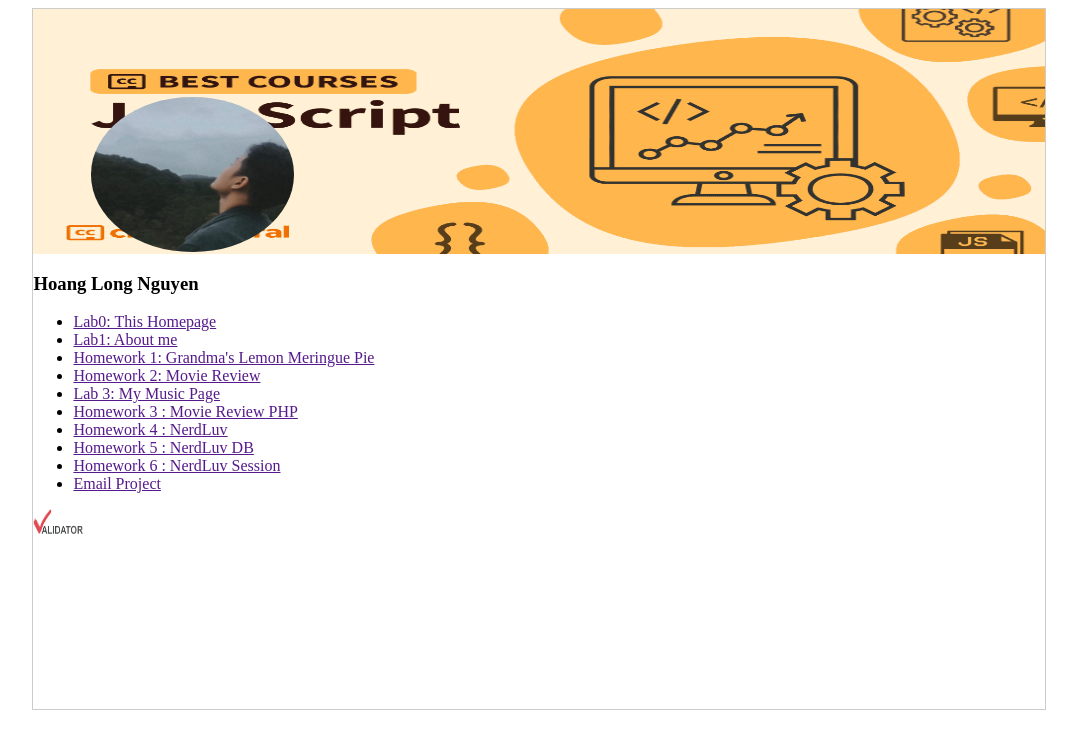
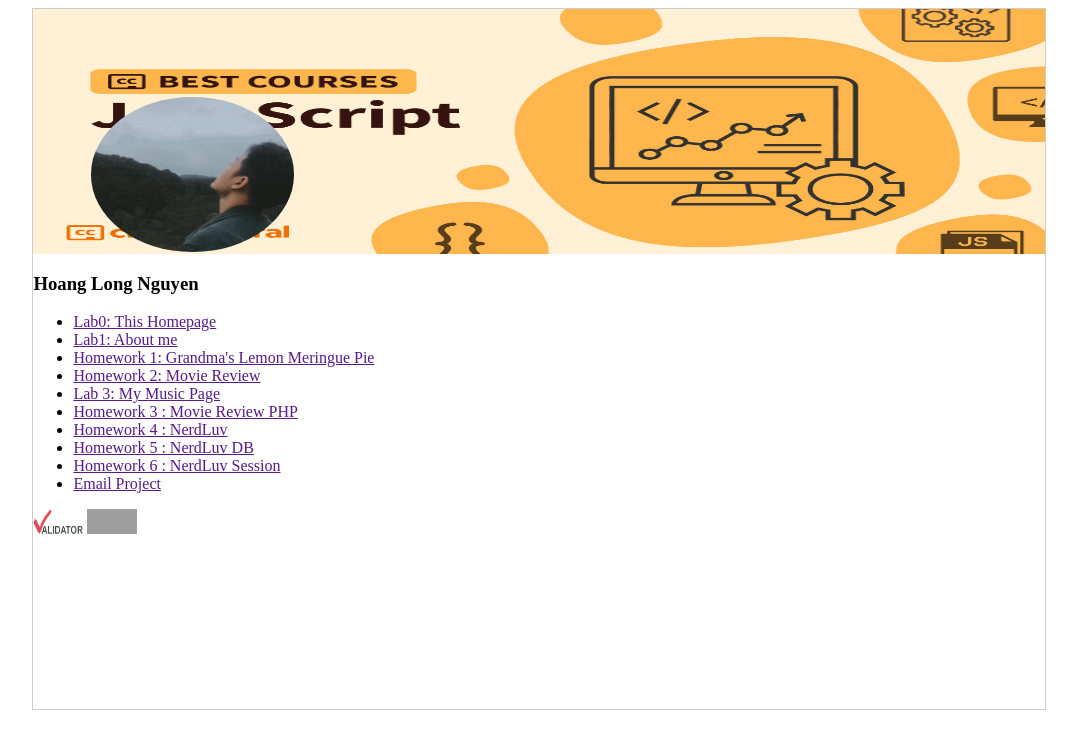
Before and after one commit to LongNH50/LongNH50.github.io, a plain HTML site: page index.html in a window 1280 px wide. Shown: the whole page, without its empty margins (101-1178 px from the left). Drawn offline with Linux system fonts and the light colour scheme; grey boxes are pictures that could not be loaded.

Commit message:
Update index.html

```diff
--- a/index.html
+++ b/index.html
@@ -60,6 +60,9 @@
         </div>
         <div class="vaidatorImage">
             <img src="image/download.png" alt="">
+            <a href="https://validator.w3.org/nu/?doc=https://longnh50.github.io/">
+                <img src="https://manalabs.org/img/w3c-html.png" />
+               </a>
         </div>
 
         <!-- comment -->
```
